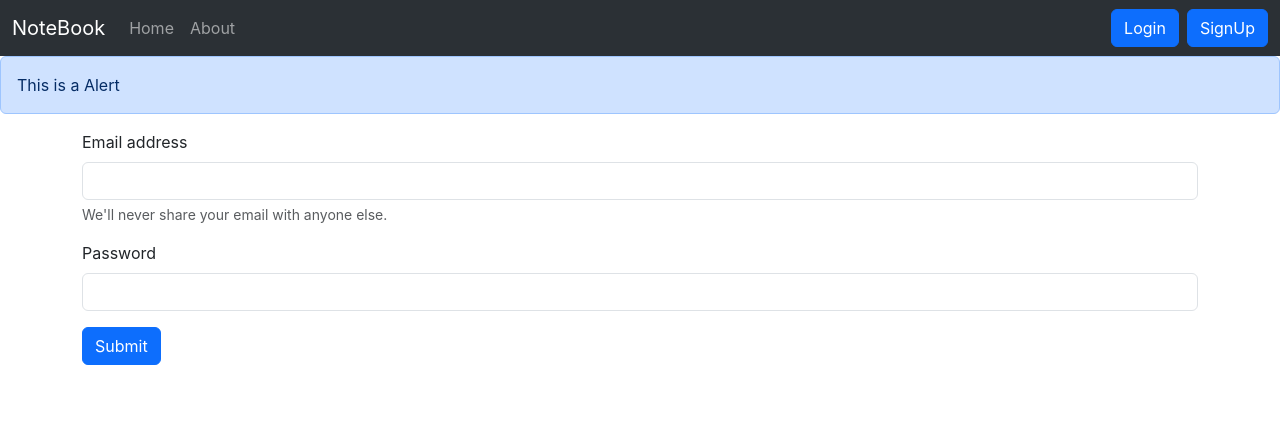
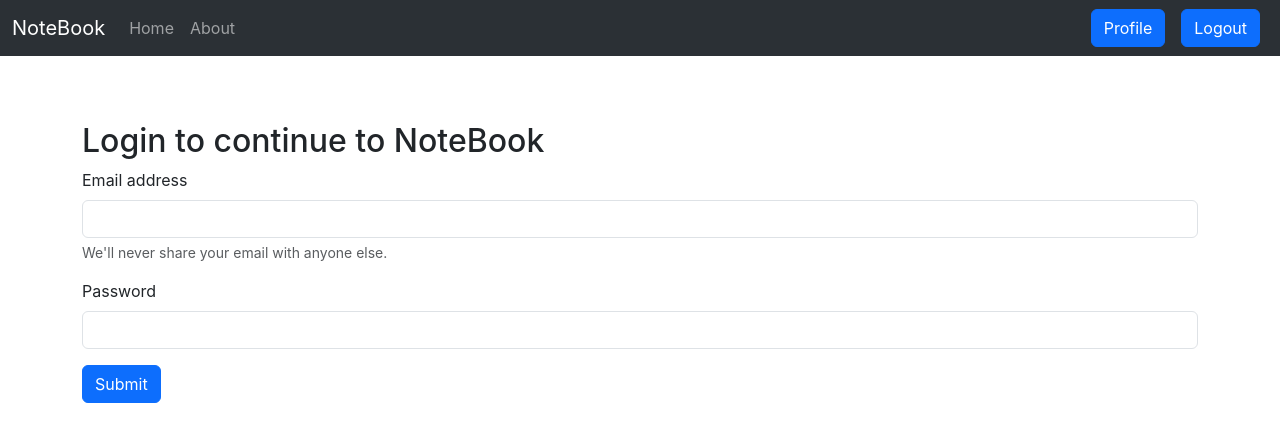
Before and after one commit to mdasif602/NoteBookReactApp, a React (Create React App) app: page /login in a window 1280 px wide. Shown: the top 442 px of the page. Built offline with nearby package versions, Linux system fonts and the light colour scheme; sample sign-in values are in the browser's storage.

Commit message:
almost complete

```diff
--- a/src/App.js
+++ b/src/App.js
@@ -8,23 +8,38 @@ import { Navbar } from './components/Navbar';
 import { Home } from './components/Home';
 import { About } from './components/About';
 import NoteState from './context/notes/NoteState';
-import { Alert } from './components/Alert';
+import Alert from './components/Alert';
 import {Login} from './components/Login';
 import {Signup} from './components/Signup';
+import { useState } from 'react';
+import User from './components/User';
+
 
 function App() {
+  const [alert, setAlert] = useState(null);
+  const showAlert = (message, type) => {
+    setAlert({
+      msg: message,
+      type: type
+    })
+    setTimeout(() => {
+      setAlert(null)
+    }, 2000);
+}
+
   return (
     <>
       <NoteState>
         <Router>
           <Navbar />
-          <Alert message = "This is a Alert"/>
+          <Alert alert = {alert}/>
           <div className="container">
             <Routes>
-              <Route exact path="/" element={<Home />}></Route>
+              <Route exact path="/" element={<Home showAlert = {showAlert}/>}></Route>
               <Route exact path="/about" element={<About />}></Route>
-              <Route exact path="/login" element={<Login />}></Route>
-              <Route exact path="/signup" element={<Signup />}></Route>
+              <Route exact path="/login" element={<Login showAlert = {showAlert}/>}></Route>
+              <Route exact path="/signup" element={<Signup showAlert = {showAlert}/>}></Route>
+              <Route exact path="/user" element={<User/>}></Route>
             </Routes>
           </div>
         </Router>
--- a/src/components/AddNote.js
+++ b/src/components/AddNote.js
@@ -2,7 +2,7 @@ import React, { useContext } from 'react'
 import { useState } from "react";
 import noteContext from '../context/notes/noteContext';
 
-const AddNote = () => {
+const AddNote = (props) => {
     const context = useContext(noteContext);
     const { addNote } = context;
     const [note, setNote] = useState({title: "", desc: "", tag: ""})
@@ -10,6 +10,7 @@ const AddNote = () => {
         e.preventDefault();
         addNote(note.title, note.desc, note.tag);
         setNote({title: "", desc: "", tag: ""})
+        props.showAlert("Note Added", "success")
     }
 
     const onChange = (e)=>{
--- a/src/components/Alert.js
+++ b/src/components/Alert.js
@@ -1,11 +1,21 @@
-import React from 'react'
+import React from "react";
 
-export const Alert = (props) => {
+export default function Alert(props) {
+
+    const capitalize = (msg) => {
+        if (msg === "danger") {
+            msg = "error";
+        }
+        return msg.charAt(0).toUpperCase() + msg.slice(1);
+    }
     return (
-        <div>
-            <div className="alert alert-primary" role="alert">
-                {props.message}
-            </div>
+        <div style = {{height: '50px'}}>
+                   {props.alert && <div>
+                <div className={`alert alert-${props.alert.type} alert-dismissible fade show`} role="alert">
+                        <strong>{capitalize(props.alert.type)}</strong>: {props.alert.msg}
+                        {/* <button type="button" className="btn-close" data-bs-dismiss="alert" aria-label="Close"></button> */}
+                </div>
+            </div>}
         </div>
     )
 }
--- a/src/components/Home.js
+++ b/src/components/Home.js
@@ -3,10 +3,10 @@ import {Notes} from "./Notes"
 // import AddNote from './AddNote'
 
 
-export const Home = () => {
+export const Home = (props) => {
   return (
     <div>
-      <Notes/>
+      <Notes showAlert = {props.showAlert}/>
     </div>
   )
 }
--- a/src/components/Login.js
+++ b/src/components/Login.js
@@ -1,19 +1,22 @@
-import React, {useState} from 'react'
+import React, { useState, useContext } from 'react'
 import { useNavigate } from 'react-router-dom'
+import noteContext from '../context/notes/noteContext';
 
-export const Login = ()=> {
-    const [credentials, setCredentials] = useState({email: "", password: ""})
+export const Login = (props) => {
+  const [credentials, setCredentials] = useState({ email: "", password: "" })
+  const context = useContext(noteContext);
+  const { setUserData } = context;
 
   let navigate = useNavigate();
 
-    const handleSubmit = async (e)=>{
+  const handleSubmit = async (e) => {
     e.preventDefault();
     const response = await fetch("http://localhost:5000/api/auth/login", {
       method: "POST",
       headers: {
         "Content-Type": "application/json",
       },
-            body: JSON.stringify({"email": credentials.email, "password": credentials.password}),
+      body: JSON.stringify({ "email": credentials.email, "password": credentials.password }),
     });
 
     const json = await response.json();
@@ -22,8 +25,10 @@ export const Login = ()=> {
       //Save the authToken and redirect
       localStorage.setItem('token', json.authToken);
       navigate("/");
-          }else {
-            alert("Invalid Credentials")
+      props.showAlert("Logged in Successfully ", "success")
+      setUserData(json.user.name, json.user.email)
+    } else {
+      props.showAlert("Invalid Details", "danger")
     }
   }
 
@@ -33,16 +38,17 @@ export const Login = ()=> {
   }
 
   return (
-        <div>
+    <div className='mt-3'>
+      <h2>Login to continue to NoteBook</h2>
       <form onSubmit={handleSubmit}>
         <div className="mb-3">
           <label htmlFor="email" className="form-label">Email address</label>
-                    <input type="email" className="form-control" id="email" name="email" value={credentials.email} onChange={onChange}  aria-describedby="emailHelp" autoComplete="username"/>
+          <input type="email" className="form-control" id="email" name="email" value={credentials.email} onChange={onChange} aria-describedby="emailHelp" autoComplete="username" />
           <div id="emailHelp" className="form-text">We'll never share your email with anyone else.</div>
         </div>
         <div className="mb-3">
           <label htmlFor="password" className="form-label" >Password</label>
-                    <input type="password" className="form-control" id="password"  name="password" onChange={onChange} value={credentials.password} autoComplete="current-password"/>
+          <input type="password" className="form-control" id="password" name="password" onChange={onChange} value={credentials.password} autoComplete="current-password" />
         </div>
         <button type="submit" className="btn btn-primary" >Submit</button>
       </form>
--- a/src/components/Navbar.js
+++ b/src/components/Navbar.js
@@ -1,12 +1,21 @@
 import React from 'react'
 import { Link, useLocation } from "react-router-dom";
+import { useNavigate } from 'react-router-dom'
 
 export const Navbar = () => {
     let location = useLocation();
-
+    let navigate = useNavigate();
     // React.useEffect(() => {
     //     console.log(location.pathname);
     // }, [location]);
+
+    const handleLogout = () => {
+        localStorage.removeItem('token')
+        navigate("/login");
+    }
+    const handleProfile = () => {
+        navigate("/user");
+    }
 
     return (
         <nav className="navbar navbar-expand-lg bg-body-tertiary" data-bs-theme="dark" >
@@ -24,10 +33,14 @@ export const Navbar = () => {
                             <Link className={`nav-link ${location.pathname === "/about" ? "active" : ""}`} to="/about">About</Link>
                         </li>
                     </ul>
-                    <form className="d-flex" role="search">
+                    {!localStorage.getItem('token') ? <form className="d-flex" role="search">
                         <Link className="btn btn-primary mx-2" to="/login" role="button">Login</Link>
                         <Link className="btn btn-primary" to="/signup" role="button">SignUp</Link>
-                    </form>
+                    </form> :
+                        <div className='d-flex'>
+                            <Link onClick={handleProfile} className="btn btn-primary mx-2" to="/user" role="button">Profile</Link>
+                            <Link onClick={handleLogout} className="btn btn-primary mx-2" to="/login" role="button">Logout</Link>
+                        </div>}
                 </div>
             </div>
         </nav>
--- a/src/components/Noteitem.js
+++ b/src/components/Noteitem.js
@@ -12,7 +12,7 @@ export const Noteitem = (props) => {
             <h5 className="card-title">{note.title}</h5>
             <p className="card-text">{note.description}</p>
             <p className="card-text">{note.tag}</p>
-            <i className="fa-solid fa-trash mx-3" onClick={()=>{deleteNote(note._id)}}></i>
+            <i className="fa-solid fa-trash mx-3" onClick={()=>{deleteNote(note._id); props.showAlert("Note Deleted", "success")}}></i>
             <i className="fa-solid fa-pen-to-square mx-3" onClick={()=>{updateNote(note)}}></i>
           </div>
         </div>
--- /dev/null
+++ b/src/components/User.js
@@ -0,0 +1,15 @@
+import React, { useContext } from 'react'
+import noteContext from '../context/notes/noteContext';
+
+const User = () => {
+    const context = useContext(noteContext);
+    const { user } = context;
+    return (
+        <div>
+            <h2>Name: {user.name}</h2>
+            <h2>Email: {user.email}</h2>
+        </div>
+    )
+}
+
+export default User
```
Also changed, not shown: src/components/Notes.js (+14 -4 lines), src/components/Signup.js (+18 -12 lines), src/context/notes/NoteState.js (+24 -16 lines), 1 other file (tests, documents, lock files or other folders). Lines whose indentation alone changed are shown as unchanged.
